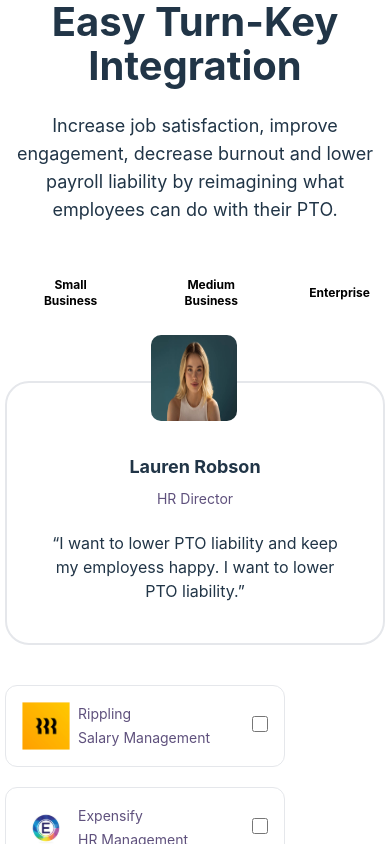
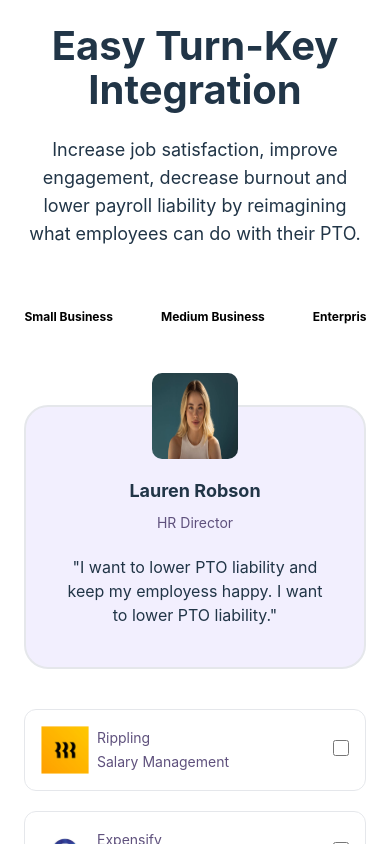
Before and after one commit to zura445/CodeStarter-, a React (Vite) app: page / in a window 390 px wide. Shown: the top 844 px of the page. Built offline with nearby package versions, Linux system fonts and the light colour scheme.

Commit message:
add responsive

```diff
--- a/src/App.jsx
+++ b/src/App.jsx
@@ -37,20 +37,20 @@
 
   return (
     <>
-      <div className="max-w-[1180px]">
+      <div className="max-w-[1180px] p-6 lg:p-0">
         <h1 className="font-bold md:text-[64px] text-[40px] text-center">
           Easy Turn-Key Integration
         </h1>
-        <p className="max-w-[779px] text-center mt-6 text-lg m-auto">
+        <p className="md:max-w-[779px] w-full text-center mt-6 text-lg m-auto">
           Increase job satisfaction, improve engagement, decrease burnout and
           lower payroll liability by reimagining what employees can do with
           their PTO.
         </p>
-        <div className="flex justify-center mt-[50px]">
+        <div className="flex justify-center mt-[50px] overflow-x-auto scrollbar-hide">
           {buttonsText.map((btn, index) => (
             <button
               key={index}
-              className={`px-[18px] h-[38px] font-bold text-xs flex items-center border-2 focus:outline-none ml-2 box-border
+              className={`px-[18px] h-[38px] font-bold text-xs flex items-center border-2 focus:outline-none ml-2 box-border flex-shrink-0
       ${
         selectedButton === index
           ? "bg-purpleDark hover:bg-blue-500 text-white"
@@ -131,13 +131,15 @@
             </div>
             <div className={`w-[2px] h-[2px] mt-[98px] ${getBgClass(2)}`}></div>
           </div>
-          <div className="md:flex  block">
-            <div className="w-[380px] border-2 rounded-3xl p-10 relative">
-              <img
-                className="w-[86px] h-[86px] rounded-[10px] absolute -top-[48px] left-36"
-                src="/images/woman.jpg"
-                alt="woman"
-              />
+          <div className="lg:flex  block">
+            <div className="lg:w-[380px] w-full border-2 rounded-3xl p-10 relative bg-lightGray">
+              <div className="absolute -top-[34px] left-1/2 transform -translate-x-1/2">
+                <img
+                  className="w-[86px] h-[86px] rounded-[10px]"
+                  src="/images/woman.jpg"
+                  alt="woman"
+                />
+              </div>
               <h2 className="text-center mt-[30px] text-lg font-bold">
                 Lauren Robson
               </h2>
@@ -145,8 +147,8 @@
                 HR Director
               </p>
               <p className="text-center mt-5">
-                “I want to lower PTO liability and keep my employess happy. I
-                want to lower PTO liability.”
+                "I want to lower PTO liability and keep my employess happy. I
+                want to lower PTO liability."
               </p>
             </div>
             <div className="w-[120px] lg:block hidden">
@@ -187,10 +189,10 @@
               </div>
             </div>
 
-            <div className="mt-10 md:mt-0">
+            <div className="mt-10 lg:mt-0">
               {data.boxesDataRight.map((info, index) => (
                 <div
-                  className={`flex justify-between border w-[280px] p-4 rounded-xl items-center ${
+                  className={`flex justify-between border lg:w-[280px] w-full p-4 rounded-xl items-center ${
                     index === 0 ? "" : "mt-[20px]"
                   } ${
                     checkedItems.right[index] === true
--- a/tailwind.config.js
+++ b/tailwind.config.js
@@ -6,6 +6,7 @@
       colors: {
         purpleDark: "#9D71FD",
         ink: "#5F517D",
+        lightGray: "#F2EFFE",
       },
     },
   },
```
